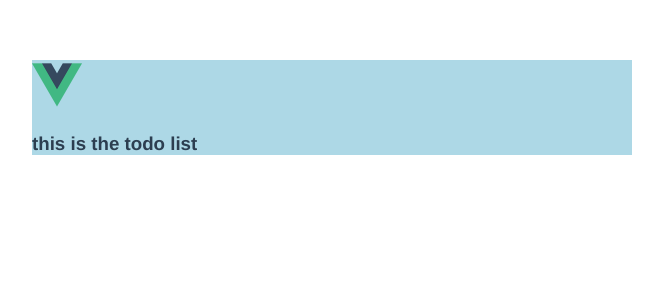
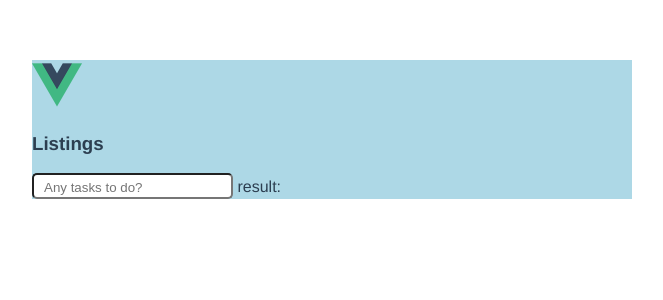
Before and after one commit to Alen002/vue2, a Vue app in the folder my-project/todo/: page / in a window 1280 px wide. Shown: the top 300 px of the page, without its empty margins (308-971 px from the left). Built offline with nearby package versions, Linux system fonts and the light colour scheme.

Commit message:
added input field for entering tasks

```diff
--- a/my-project/todo/src/components/ToDoList.vue
+++ b/my-project/todo/src/components/ToDoList.vue
@@ -3,6 +3,13 @@
     <h3>
       {{ rsp }}
     </h3>
+    <input
+      type="text"
+      class="todo-input"
+      v-model="newTodo"
+      placeholder="Any tasks to do?"
+    />
+    result: {{ newTodo }}
   </div>
 </template>
 
@@ -11,11 +18,18 @@ export default {
   name: "todo-list",
   data() {
     return {
-      rsp: "this is the todo list"
+      rsp: "Listings",
+      newTodo: ""
     };
   }
 };
 </script>
 
 <!-- Add "scoped" attribute to limit CSS to this component only -->
-<style lang="scss"></style>
+<style lang="scss">
+.todo-input {
+  padding: 5px 10px 2px 10px;
+  background-color: white;
+  border-radius: 5px;
+}
+</style>
```
